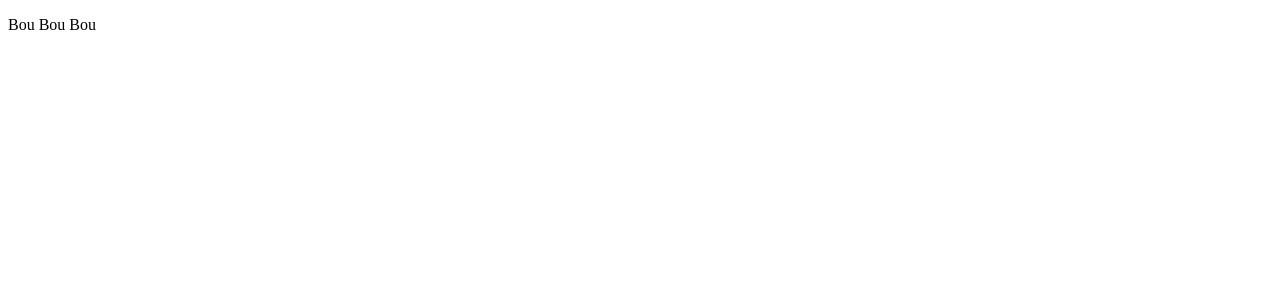
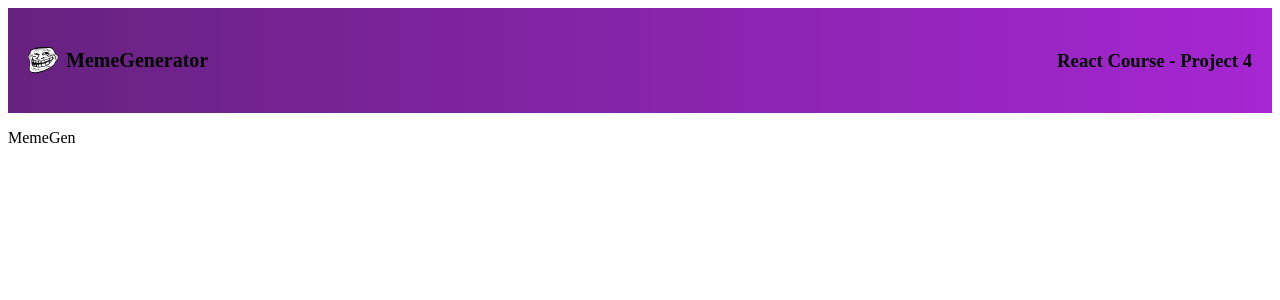
Before and after one commit to DarkPortrait/react-training-4-meme-generator, a JavaScript app: page / in a window 1280 px wide. Shown: the top 300 px of the page. Built offline with nearby package versions, Linux system fonts and the light colour scheme.

Commit message:
Work in progress

```diff
--- a/src/App.js
+++ b/src/App.js
@@ -1,5 +1,11 @@
+import Header from './components/Header'
+import MemeGen from './components/MemeGen'
+
 export default function App(){
   return(
-    <p>Bou Bou Bou</p>
+    <div>
+      <Header />
+      <MemeGen />
+    </div>
   )
 }
--- a/src/index.js
+++ b/src/index.js
@@ -1,6 +1,8 @@
 import ReactDOM from 'react-dom'
 import './style.css'
 import App from './App'
+
+console.log("hi mihi")
 
 ReactDOM.render(
   <App />,
--- a/src/style.css
+++ b/src/style.css
@@ -1,3 +1,17 @@
-.test {
-  background-color: #03fc0f;
+.header {
+  display: flex;
+  align-items: center;
+  height: 65px;
+  padding: 20px;
+  background: linear-gradient(90deg, #672280 1.18%, #A626D3 100%);
 }
+
+.header--img {
+  height: 26.22px;
+  padding-right: 7px;
+}
+
+.header--h2 {
+  font-size: 1.25rem;
+  margin-right: auto;
+}
```
Also changed, not shown: 1 other file (tests, documents, lock files or other folders).
